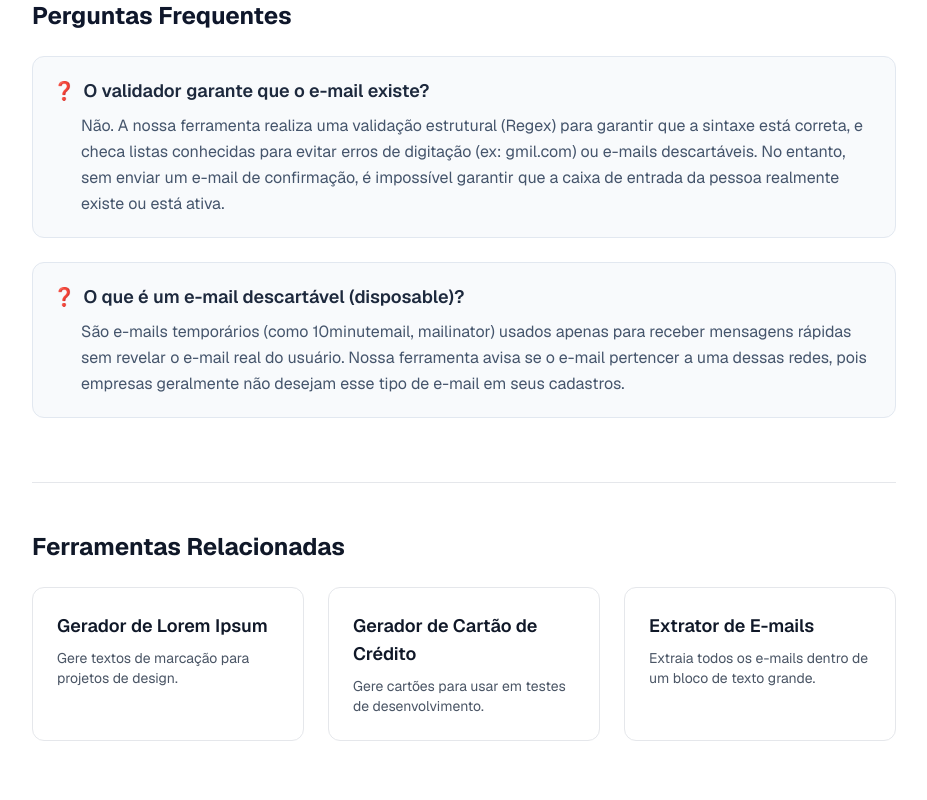
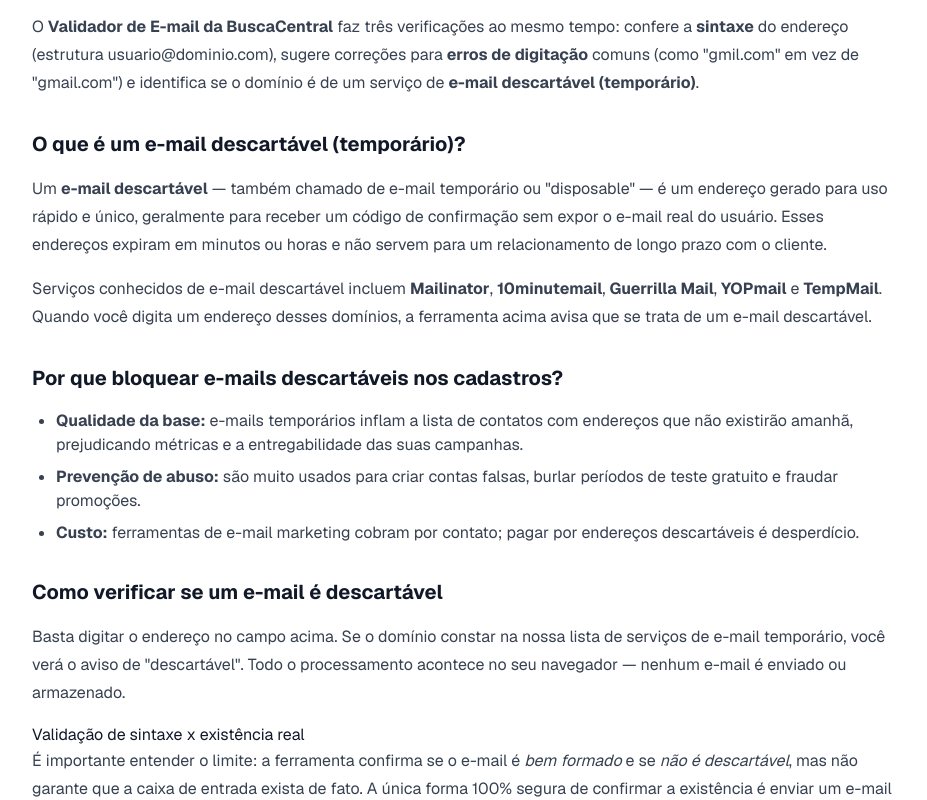
Before and after one commit to buscacentral/buscacentral, a Next.js app: page /utilidades/validador-email in a window 1280 px wide. Shown: the part 1000-1800 px from the top of the page, without its empty margins (176-1103 px from the left). Built offline with nearby package versions, Linux system fonts and the light colour scheme; no server answers.

Commit message:
seo(email): conteudo sobre e-mail descartavel/temporario (Mailinator etc.) validado pelo Search Console

```diff
--- a/src/app/utilidades/validador-email/page.tsx
+++ b/src/app/utilidades/validador-email/page.tsx
@@ -3,30 +3,66 @@
 import ValidadorEmailClient from './ValidadorEmailClient';
 
 export const metadata: Metadata = {
-  title: 'Validador de E-mail (Sintaxe e Erros de Digitação) | BuscaCentral',
-  description: 'Valide endereços de e-mail identificando erros de sintaxe, domínios de e-mails descartáveis e detectando erros de digitação comuns.',
-  keywords: ['validar email', 'validador de e-mail', 'verificador de email', 'email fake', 'email temporário'],
+  title: 'Validador de E-mail: detecta descartável e temporário | BuscaCentral',
+  description: 'Valide e-mails e identifique endereços descartáveis e temporários (Mailinator, 10minutemail e outros), erros de sintaxe e de digitação. Grátis e sem cadastro.',
+  keywords: [
+    'validar email',
+    'validador de e-mail',
+    'verificador de email',
+    'email descartável',
+    'email temporário',
+    'mailinator',
+    'disposable email',
+    'email fake',
+  ],
   alternates: { canonical: 'https://buscacentral.com.br/utilidades/validador-email' },
 };
+
+const seoContent = (
+  <article className="prose prose-gray max-w-none">
+    <h2>Como funciona o Validador de E-mail</h2>
+    <p>O <strong>Validador de E-mail da BuscaCentral</strong> faz três verificações ao mesmo tempo: confere a <strong>sintaxe</strong> do endereço (estrutura usuario@dominio.com), sugere correções para <strong>erros de digitação</strong> comuns (como &quot;gmil.com&quot; em vez de &quot;gmail.com&quot;) e identifica se o domínio é de um serviço de <strong>e-mail descartável (temporário)</strong>.</p>
+
+    <h2>O que é um e-mail descartável (temporário)?</h2>
+    <p>Um <strong>e-mail descartável</strong> — também chamado de e-mail temporário ou &quot;disposable&quot; — é um endereço gerado para uso rápido e único, geralmente para receber um código de confirmação sem expor o e-mail real do usuário. Esses endereços expiram em minutos ou horas e não servem para um relacionamento de longo prazo com o cliente.</p>
+    <p>Serviços conhecidos de e-mail descartável incluem <strong>Mailinator</strong>, <strong>10minutemail</strong>, <strong>Guerrilla Mail</strong>, <strong>YOPmail</strong> e <strong>TempMail</strong>. Quando você digita um endereço desses domínios, a ferramenta acima avisa que se trata de um e-mail descartável.</p>
+
+    <h2>Por que bloquear e-mails descartáveis nos cadastros?</h2>
+    <ul>
+      <li><strong>Qualidade da base:</strong> e-mails temporários inflam a lista de contatos com endereços que não existirão amanhã, prejudicando métricas e a entregabilidade das suas campanhas.</li>
+      <li><strong>Prevenção de abuso:</strong> são muito usados para criar contas falsas, burlar períodos de teste gratuito e fraudar promoções.</li>
+      <li><strong>Custo:</strong> ferramentas de e-mail marketing cobram por contato; pagar por endereços descartáveis é desperdício.</li>
+    </ul>
+
+    <h2>Como verificar se um e-mail é descartável</h2>
+    <p>Basta digitar o endereço no campo acima. Se o domínio constar na nossa lista de serviços de e-mail temporário, você verá o aviso de &quot;descartável&quot;. Todo o processamento acontece no seu navegador — nenhum e-mail é enviado ou armazenado.</p>
+
+    <h3>Validação de sintaxe x existência real</h3>
+    <p>É importante entender o limite: a ferramenta confirma se o e-mail é <em>bem formado</em> e se <em>não é descartável</em>, mas não garante que a caixa de entrada exista de fato. A única forma 100% segura de confirmar a existência é enviar um e-mail de confirmação (double opt-in).</p>
+  </article>
+);
 
 const faqItems = [
   { question: "O validador garante que o e-mail existe?", answer: "Não. A nossa ferramenta realiza uma validação estrutural (Regex) para garantir que a sintaxe está correta, e checa listas conhecidas para evitar erros de digitação (ex: gmil.com) ou e-mails descartáveis. No entanto, sem enviar um e-mail de confirmação, é impossível garantir que a caixa de entrada da pessoa realmente existe ou está ativa." },
   { question: "O que é um e-mail descartável (disposable)?", answer: "São e-mails temporários (como 10minutemail, mailinator) usados apenas para receber mensagens rápidas sem revelar o e-mail real do usuário. Nossa ferramenta avisa se o e-mail pertencer a uma dessas redes, pois empresas geralmente não desejam esse tipo de e-mail em seus cadastros." },
+  { question: "Como saber se um e-mail é do Mailinator ou temporário?", answer: "Digite o endereço no validador acima. Se o domínio for de um serviço conhecido de e-mail temporário (como mailinator.com, 10minutemail.com, guerrillamail.com, yopmail.com ou tempmail.com), a ferramenta marcará o e-mail como descartável." },
+  { question: "É possível bloquear e-mails descartáveis no meu formulário?", answer: "Sim. A estratégia mais comum é manter uma lista de domínios descartáveis e rejeitar cadastros que a usem, exatamente como esta ferramenta faz. Como novos serviços surgem com frequência, a lista precisa ser atualizada periodicamente." },
 ];
 
 const relatedTools = [
-  { title: "Gerador de Lorem Ipsum", url: "/utilidades/gerador-lorem-ipsum", description: "Gere textos de marcação para projetos de design." },
+  { title: "Extrator de E-mails", url: "/utilidades/extrator-emails", description: "Extraia todos os e-mails dentro de um bloco de texto grande." },
+  { title: "Formatador de Dados", url: "/utilidades/formatador-dados", description: "Limpe e padronize listas de e-mails, telefones e documentos em lote." },
   { title: "Gerador de Cartão de Crédito", url: "/documentos/gerador-cartao-credito", description: "Gere cartões para usar em testes de desenvolvimento." },
-  { title: "Extrator de E-mails", url: "/utilidades/extrator-emails", description: "Extraia todos os e-mails dentro de um bloco de texto grande." },
 ];
 
 export default function ValidadorEmailPage() {
   return (
     <ToolPageLayout
       title="Validador de E-mail"
-      description="Verifique a estrutura do e-mail, identifique domínios temporários (descartáveis) e corrija erros de digitação automaticamente."
+      description="Verifique a estrutura do e-mail, identifique domínios temporários (descartáveis) como Mailinator e corrija erros de digitação automaticamente."
       ariaLabel="Validador de E-mail interativo"
       path="/utilidades/validador-email"
+      seoContent={seoContent}
       faqItems={faqItems}
       relatedTools={relatedTools}
     >
```
